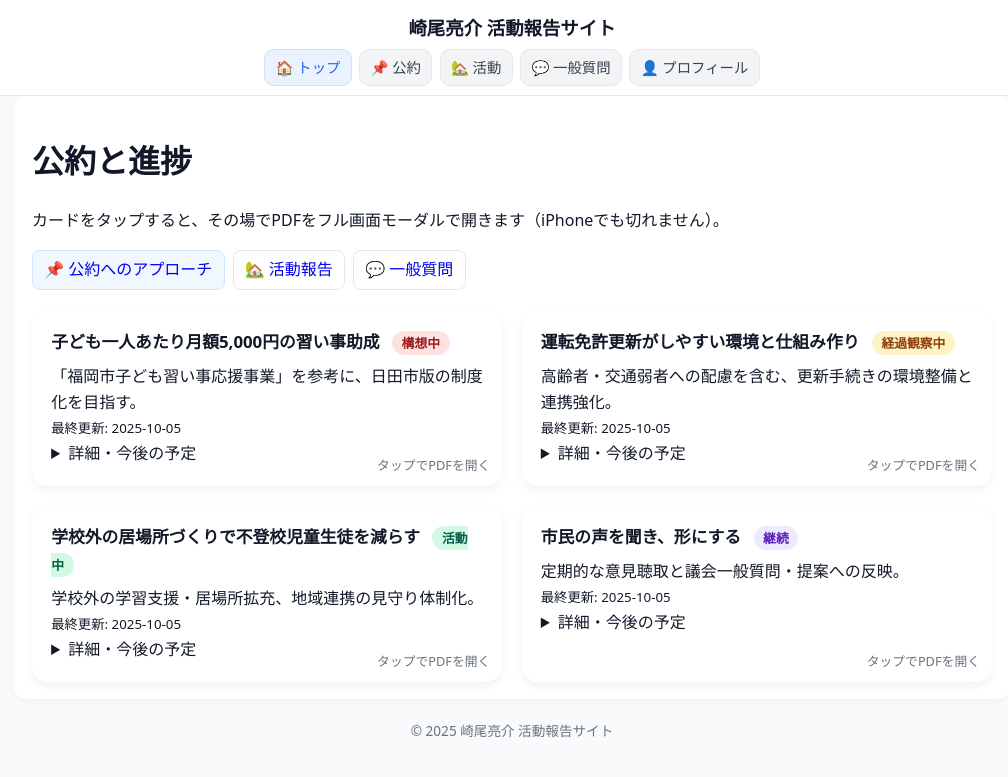
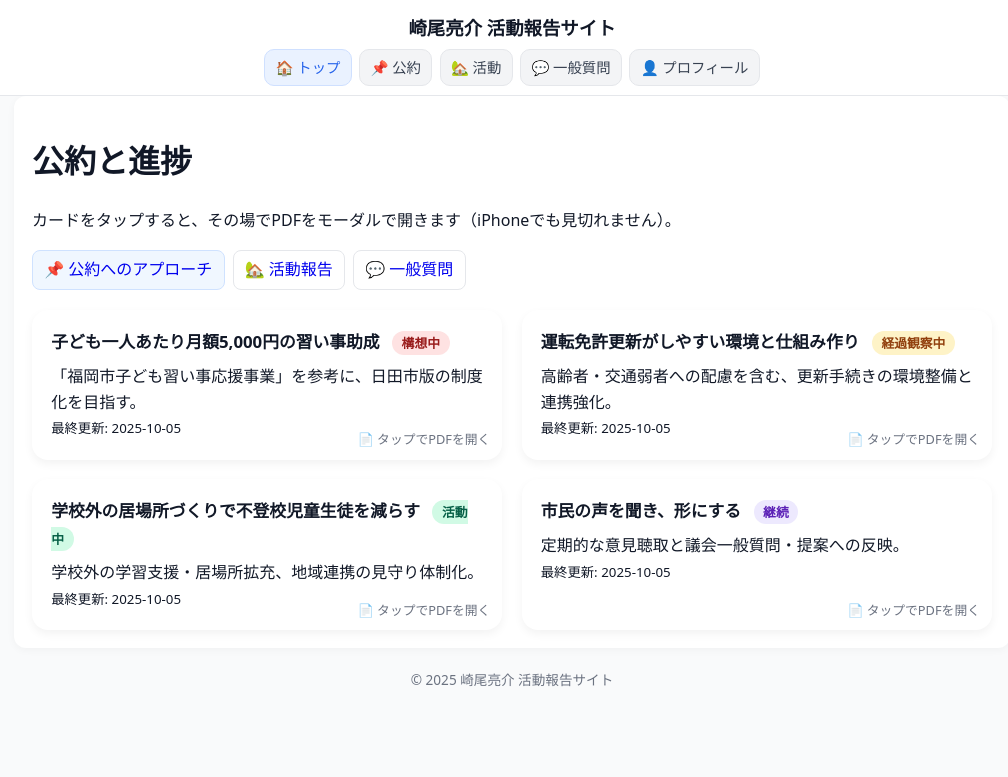
Before and after one commit to sakioryousuke-eng/activity-site, a Jekyll site: the page built from index.md, in a window 1280 px wide. Shown: the top 777 px of the page, without its empty margins (128-1136 px from the left). Built offline with Jekyll 4.4.1, drawn with Linux system fonts in a browser that asks for light colours; part of the change alters nothing that is shown.

Commit message:
Update index.md

```diff
--- a/index.md
+++ b/index.md
@@ -4,7 +4,7 @@ title: 公約と進捗
 ---
 
 # 公約と進捗
-<p>カードをタップすると、その場でPDFをフル画面モーダルで開きます（iPhoneでも切れません）。</p>
+<p>カードをタップすると、その場でPDFをモーダルで開きます（iPhoneでも見切れません）。</p>
 
 <nav class="tabs">
   <a href="{{ site.baseurl }}/" class="active">📌 公約へのアプローチ</a>
@@ -26,15 +26,8 @@ title: 公約と進捗
     <div>{{ p.detail }}</div>
     <small>最終更新: {{ p.last_update }}</small>
 
-    <details>
-      <summary>詳細・今後の予定</summary>
-      <div style="margin-top:.5rem;">
-        <p>（ここに個別の取組・ロードマップ・資料リンク等を追記していきます）</p>
-      </div>
-    </details>
-
     {% if p.pdf %}
-      <div class="hint">タップでPDFを開く</div>
+      <div class="hint">📄 タップでPDFを開く</div>
     {% endif %}
   </div>
 {% endfor %}
@@ -52,13 +45,12 @@ title: 公約と進捗
 </dialog>
 
 <style>
-  /* ===== タブ＆カード（既存の見た目はそのまま） ===== */
   .tabs { display:flex; gap:.5rem; margin:1rem 0 1.25rem; flex-wrap:wrap; }
   .tabs a { padding:.4rem .7rem; border:1px solid #e5e7eb; border-radius:8px; text-decoration:none; }
   .tabs a.active { background:#f0f7ff; border-color:#cfe2ff; }
 
   .grid { display:grid; gap:1.2rem; grid-template-columns:1fr; }
-  @media (min-width: 720px) { .grid { grid-template-columns:1fr 1fr; } }
+  @media (min-width:720px){ .grid{ grid-template-columns:1fr 1fr; } }
 
   .card {
     border-radius: 16px; padding: 1.2rem; background:#fff;
@@ -66,102 +58,24 @@ title: 公約と進捗
     transition: transform .2s ease, box-shadow .2s ease;
     position: relative;
   }
-  .card:hover { transform: translateY(-4px); box-shadow: 0 6px 14px rgba(0,0,0,.1); }
-  .is-clickable { cursor: pointer; }
+  .card:hover { transform: translateY(-3px); box-shadow: 0 6px 14px rgba(0,0,0,.1); }
+  .is-clickable { cursor:pointer; }
   .title { font-weight:700; font-size:1.05rem; margin-bottom:.5rem; }
   .chip { font-size:.8rem; padding:.2rem .6rem; border-radius:999px; margin-left:.5rem; }
   .s-構想中 { background:#fee2e2; color:#991b1b; }
   .s-経過観察中 { background:#fef3c7; color:#92400e; }
   .s-活動中 { background:#d1fae5; color:#065f46; }
-  .s-完了   { background:#bfdbfe; color:#1e40af; }
-  .s-継続   { background:#ede9fe; color:#5b21b6; }
+  .s-完了 { background:#bfdbfe; color:#1e40af; }
+  .s-継続 { background:#ede9fe; color:#5b21b6; }
   .hint { position:absolute; right:12px; bottom:10px; font-size:.8rem; color:#6b7280; }
 
-  /* ====== ここからモーダルの“見切れ対策” ====== */
+  /* ===== モーダル（スマホ完全対応） ===== */
   :root{
-    /* iOS安全域 */
-    --safe-top: env(safe-area-inset-top, 0px);
-    --safe-bottom: env(safe-area-inset-bottom, 0px);
+    --safe-top: env(safe-area-inset-top,0px);
+    --safe-bottom: env(safe-area-inset-bottom,0px);
   }
 
   dialog#pdfModal{
-    border:none; padding:0; border-radius:16px;
+    border:none; padding:0; border-radius:12px;
     box-shadow:0 20px 50px rgba(0,0,0,.25);
-    width:min(960px,96vw);
-    height:min(80vh,820px);
-  }
-  dialog::backdrop{ background:rgba(0,0,0,.35); }
-
-  /* スマホはフルスクリーンで安全域を考慮 */
-  dialog#pdfModal.full {
-    margin:0; width:100vw; height:100vh; border-radius:0;
-  }
-  @supports (height: 100dvh){
-    dialog#pdfModal.full { width:100dvw; height:100dvh; }
-  }
-
-  .modal-head{
-    display:flex;justify-content:space-between;align-items:center;
-    padding:calc(.6rem + var(--safe-top)) .9rem .6rem;
-    border-bottom:1px solid #e5e7eb;background:#fafafa
-  }
-  .modal-body{
-    height:calc(100% - 48px - var(--safe-top) - var(--safe-bottom));
-    padding-bottom:var(--safe-bottom);
-    overflow:hidden;
-  }
-  #pdfFrame{ width:100%; height:100%; display:block; }
-
-  /* モーダル表示中は背面スクロールを止める */
-  body.modal-open{ overflow:hidden; overscroll-behavior:contain; }
-</style>
-
-<script>
-  const dlg   = document.getElementById('pdfModal');
-  const frame = document.getElementById('pdfFrame');
-  const titleEl = document.getElementById('pdfTitle');
-
-  const isMobile = () => window.matchMedia('(max-width: 720px)').matches;
-
-  function openPdf(urlBase, title){
-    const url = urlBase + (urlBase.includes('?') ? '&' : '?') + 't=' + Date.now(); // キャッシュ防止
-    frame.src = url;
-    titleEl.textContent = title || '資料';
-
-    // スマホはフルスクリーン化（safe-area対応）
-    if (isMobile()) dlg.classList.add('full'); else dlg.classList.remove('full');
-
-    dlg.showModal();
-    document.body.classList.add('modal-open');
-  }
-
-  // カードクリック（details の中は除外）
-  document.addEventListener('click', (e)=>{
-    if (e.target.closest('details')) return;
-    const card = e.target.closest('.card.is-clickable');
-    if (!card) return;
-    const pdf = card.getAttribute('data-pdf');
-    if (!pdf) return;
-    openPdf(pdf, card.getAttribute('data-title'));
-  });
-
-  // 閉じる
-  document.getElementById('closeModal').addEventListener('click', ()=>{
-    dlg.close();
-    frame.src = 'about:blank';
-    document.body.classList.remove('modal-open');
-  });
-
-  // ESCでも閉じる
-  document.addEventListener('keydown', (e)=>{
-    if (e.key === 'Escape' && typeof dlg.close === 'function'){
-      dlg.close(); frame.src='about:blank'; document.body.classList.remove('modal-open');
-    }
-  });
-
-  // 画面回転やバーの出入り時もクラスを再判定
-  window.addEventListener('resize', ()=>{
-    if (!dlg.open) return;
-    if (isMobile()) dlg.classList.add('full'); else dlg.classList.remove('full');
-  });
-</script>
+    width:min(960px,96
```
